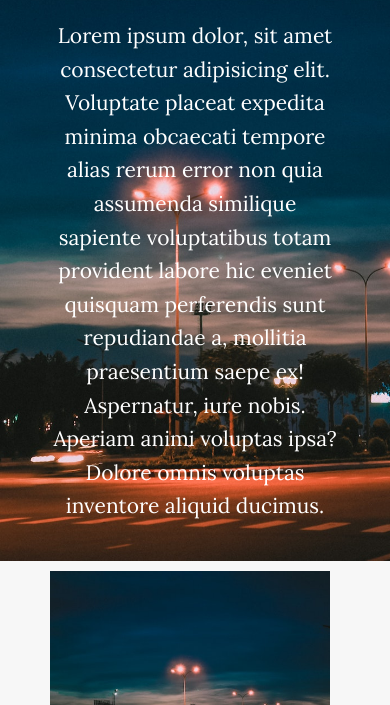
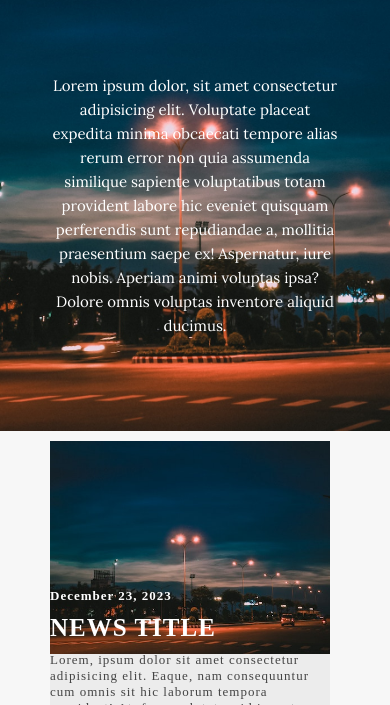
Before and after one commit to GabrielFierro/maquetDigitalJournal, a plain HTML site: page index.html in a window 390 px wide. Shown: the part 129-834 px from the top of the page. Drawn offline with Linux system fonts and the light colour scheme.

Commit message:
fix: change the media query size

```diff
--- a/css/styles.css
+++ b/css/styles.css
@@ -212,7 +212,7 @@ h4 {
   letter-spacing: 2px;
 }
 
-@media (max-width: 800px) {
+@media (max-width: 1120px) {
   .section {
     flex-direction: column;
   }
@@ -224,9 +224,15 @@ h4 {
     display: flex;
     justify-content: center;
   }
+  h1 {
+    font-size: 15px;
+  }
+  .main_text {
+    height: 450px;
+  }
 }
 
-@media (max-width: 600px) {
+@media (max-width: 762px) {
   .articles {
     flex-direction: column;
   }
```
